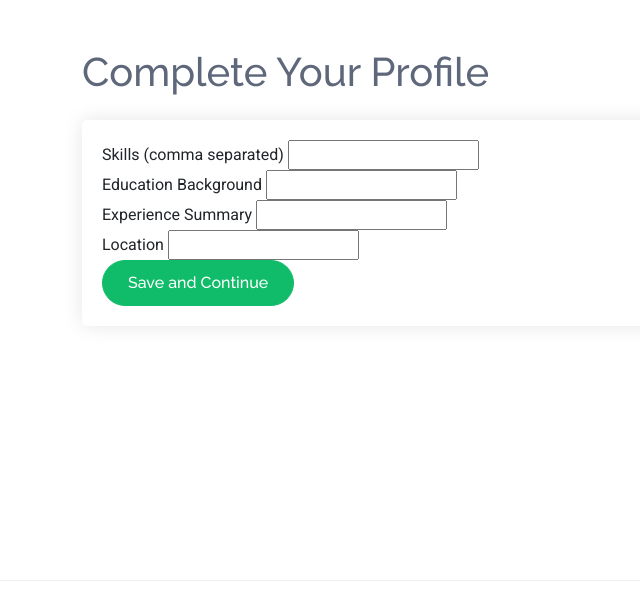
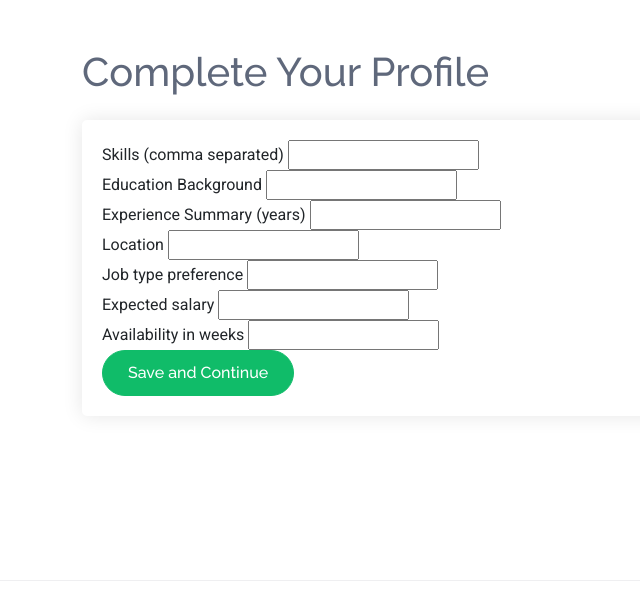
Before and after one commit to AiJared/job_matching_website, a Django app: template templates/candidate/complete_profile.html in a window 1280 px wide. Shown: the part 146-736 px from the top of the page, without its empty margins (0-640 px from the left). Run offline with Django 5.2, Linux system fonts and the light colour scheme; the template is opened without the code that fills it, so the values that code supplies are empty, except form fields; tables that the repository leaves empty hold one stand-in row (values such as "Sample post"); form fields are guessed from the names that the template uses; some libraries are stand-ins or nearby versions.

Commit message:
fixed a minor issue with the fields in the candidate form

```diff
--- a/templates/candidate/complete_profile.html
+++ b/templates/candidate/complete_profile.html
@@ -38,7 +38,7 @@
                 </div>
 
                 <div class="form-group">
-                    <label for="{{ form.experience.id_for_label }}">Experience Summary</label>
+                    <label for="{{ form.experience.id_for_label }}">Experience Summary (years)</label>
                     {{ form.experience|add_class:"form-control" }}
                     {% if form.experience.errors %}
                         <div class="invalid-feedback d-block">
@@ -51,7 +51,46 @@
 
                 <div class="form-group">
                     {{ form.location.label_tag }}
-                    {{ form.location }}
+                    {{ form.location|add_class:"form-control" }}
+                </div>
+
+                <!-- 💼 Job Type Preference -->
+                <div class="form-group">
+                    {{ form.job_type_preference.label_tag }}
+                    {{ form.job_type_preference|add_class:"form-control" }}
+                    {% if form.job_type_preference.errors %}
+                        <div class="invalid-feedback d-block">
+                            {% for error in form.job_type_preference.errors %}
+                                {{ error }}
+                            {% endfor %}
+                        </div>
+                    {% endif %}
+                </div>
+
+                <!-- 💰 Expected Salary -->
+                <div class="form-group">
+                    {{ form.expected_salary.label_tag }}
+                    {{ form.expected_salary|add_class:"form-control" }}
+                    {% if form.expected_salary.errors %}
+                        <div class="invalid-feedback d-block">
+                            {% for error in form.expected_salary.errors %}
+                                {{ error }}
+                            {% endfor %}
+                        </div>
+                    {% endif %}
+                </div>
+
+                <!-- ⏳ Availability -->
+                <div class="form-group">
+                    {{ form.availability_in_weeks.label_tag }}
+                    {{ form.availability_in_weeks|add_class:"form-control" }}
+                    {% if form.availability_in_weeks.errors %}
+                        <div class="invalid-feedback d-block">
+                            {% for error in form.availability_in_weeks.errors %}
+                                {{ error }}
+                            {% endfor %}
+                        </div>
+                    {% endif %}
                 </div>
 
                 <button type="submit" class="btn btn-primary">
```
Also changed, not shown: templates/dashboards/application_detail.html (+6 -59 lines), db.sqlite3, 4 other files.
